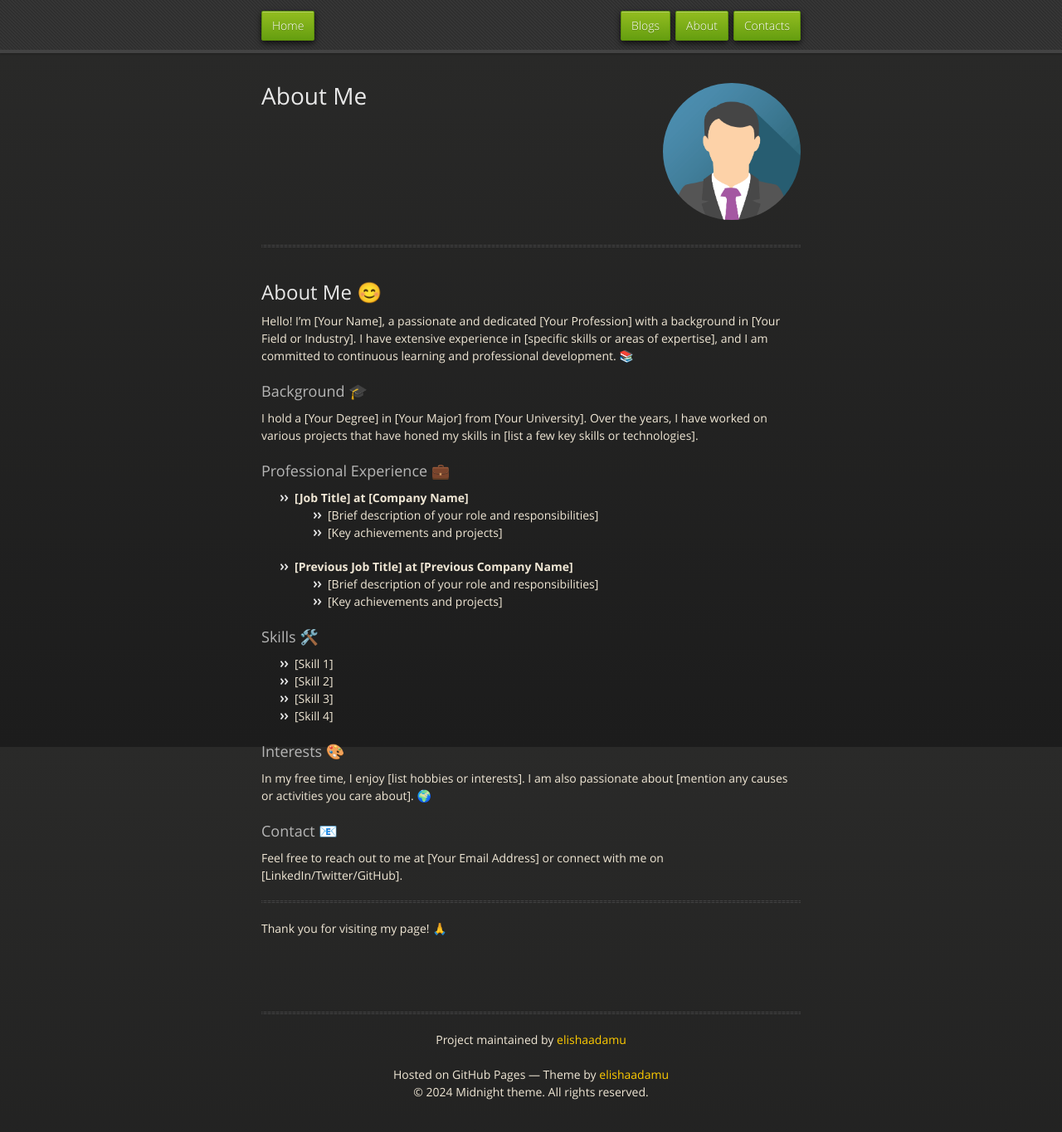
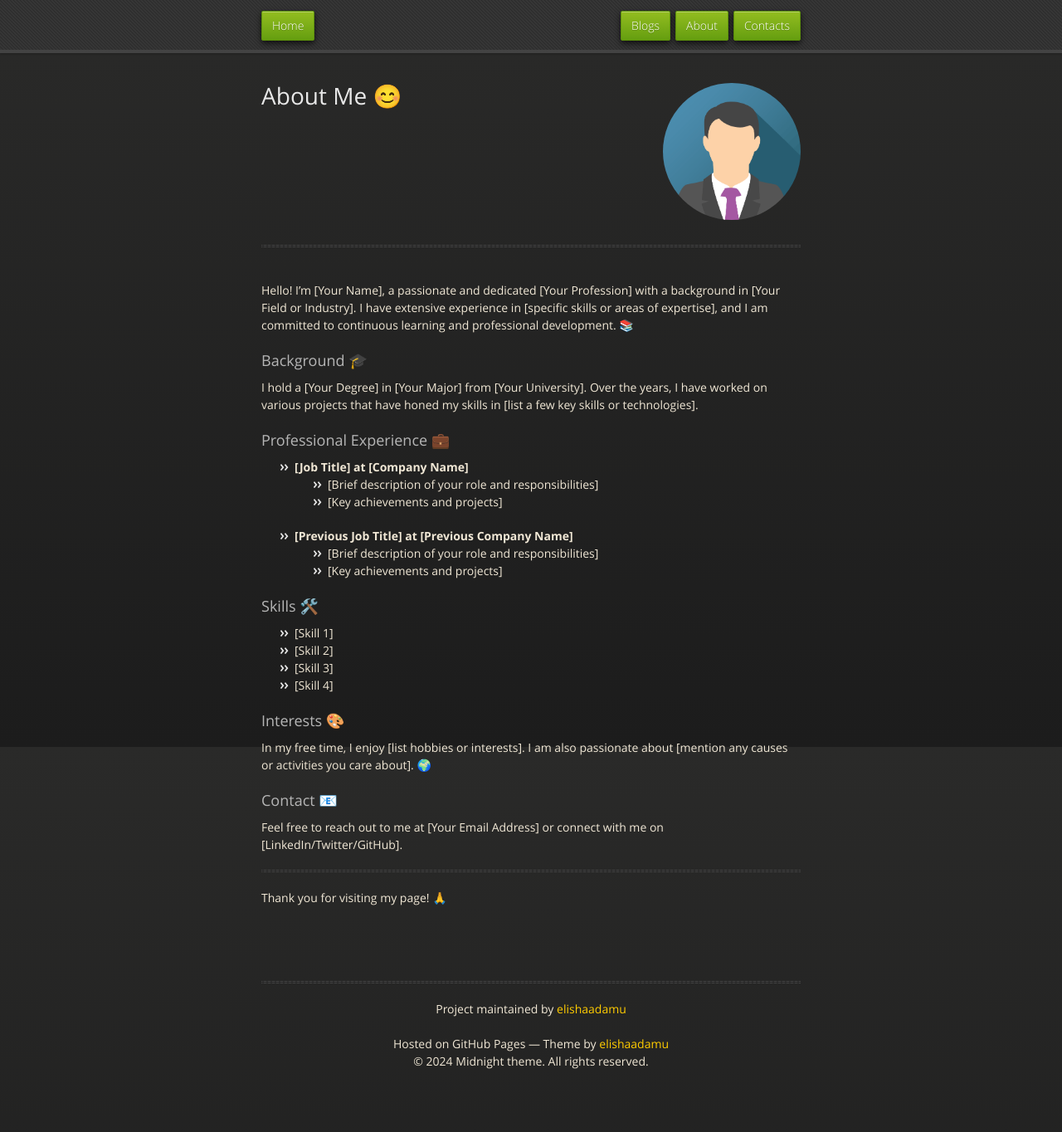
Before and after one commit to elishaadamu/tingaldama, a Jekyll site: the page built from about.md, in a window 1280 px wide and 1366 px high. Shown: the whole window at 83% size. Built offline with Jekyll 4.4.1, drawn with Linux system fonts in a browser that asks for light colours.

Commit message:
submit latest work

```diff
--- a/about.md
+++ b/about.md
@@ -1,10 +1,8 @@
 ---
 layout: about
-title: About Me
+title: About Me 😊
 permalink: about
 ---
-
-## About Me 😊
 
 Hello! I'm [Your Name], a passionate and dedicated [Your Profession] with a background in [Your Field or Industry]. I have extensive experience in [specific skills or areas of expertise], and I am committed to continuous learning and professional development. 📚
 
```
